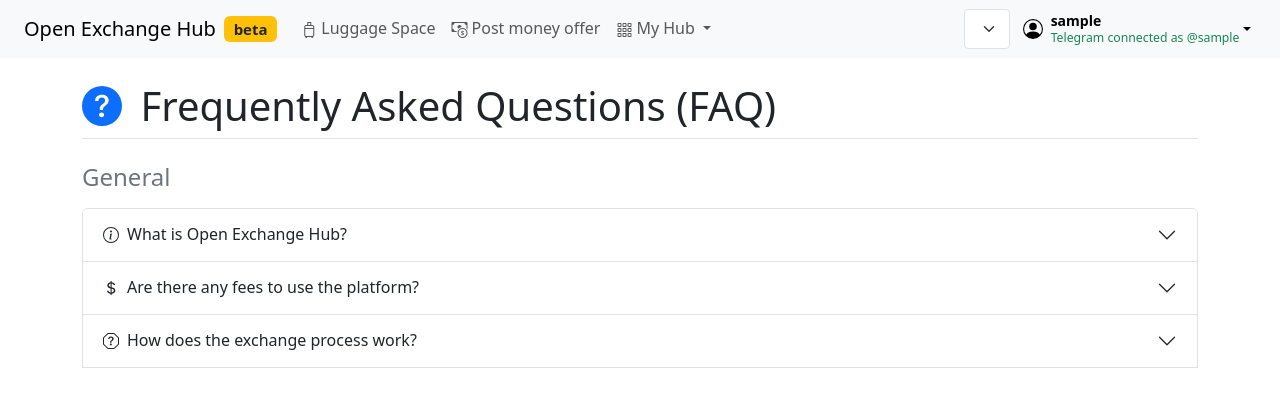
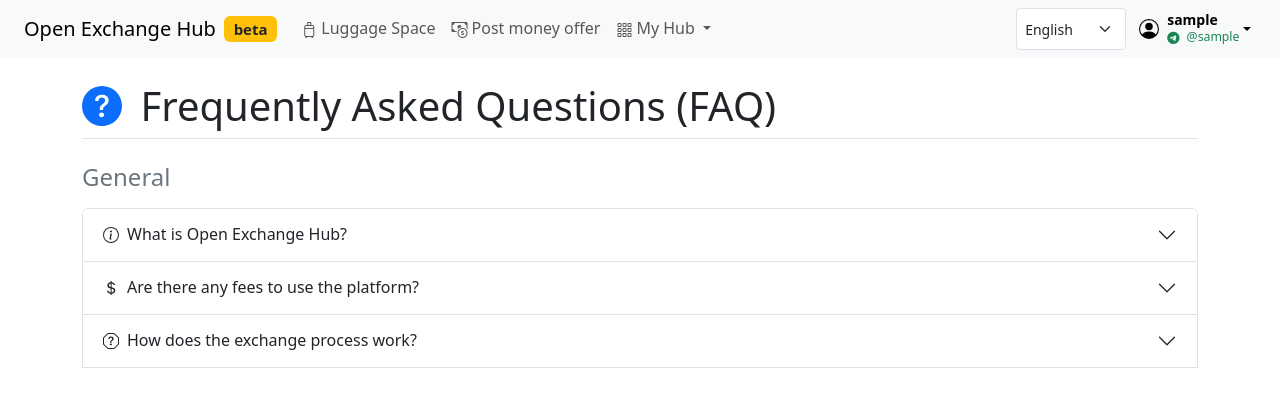
Before and after one commit to uzbeki/exchange_hub, a Django app: page /faq/ in a window 1280 px wide. Shown: the top 414 px of the page. Run offline with Django 5.2, Linux system fonts and the light colour scheme; a user stored in the database is signed in; tables that the repository leaves empty hold one stand-in row (values such as "Sample post"); parts of the project's set-up code (start-up, migrations or seed data) failed here and were passed over; some libraries are stand-ins or nearby versions.

Commit message:
Enhance Telegram connection display: add icon and simplify connection messages

```diff
--- a/base/templates/allauth/layouts/base.html
+++ b/base/templates/allauth/layouts/base.html
@@ -227,10 +227,11 @@
                                         <strong class="d-block lh-1">{{ user }}</strong>
                                         {% if user.telegram_chat_id %}
                                             <small class="text-success d-block lh-1 mt-1">
+                                                <i class="bi bi-telegram me-1"></i>
                                                 {% if user.telegram_username %}
-                                                    {% translate 'Telegram connected as' %} @{{ user.telegram_username }}
+                                                    @{{ user.telegram_username }}
                                                 {% else %}
-                                                    {% translate 'Telegram connected' %}
+                                                    {% translate 'Connected' %}
                                                 {% endif %}
                                             </small>
                                         {% else %}
```
